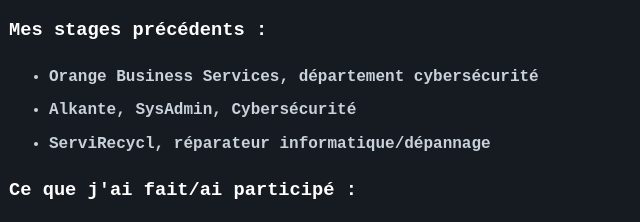
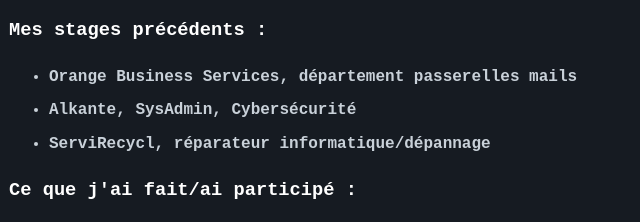
Before and after one commit to xav35000/klaxoon, a plain HTML site: page index.html in a window 1280 px wide. Shown: the part 763-985 px from the top of the page, 231-871 px from the left. Drawn offline with Linux system fonts and the light colour scheme.

Commit message:
Update index.html

```diff
--- a/index.html
+++ b/index.html
@@ -36,7 +36,7 @@
                 <h2>Quelques informations</h2>
                 <h3>Mes stages précédents :</h3>
                 <ul>
-                    <li>Orange Business Services, département cybersécurité</li>
+                    <li>Orange Business Services, département passerelles mails </li>
                     <li>Alkante, SysAdmin, Cybersécurité</li>
                     <li>ServiRecycl, réparateur informatique/dépannage</li>
                 </ul>
```
